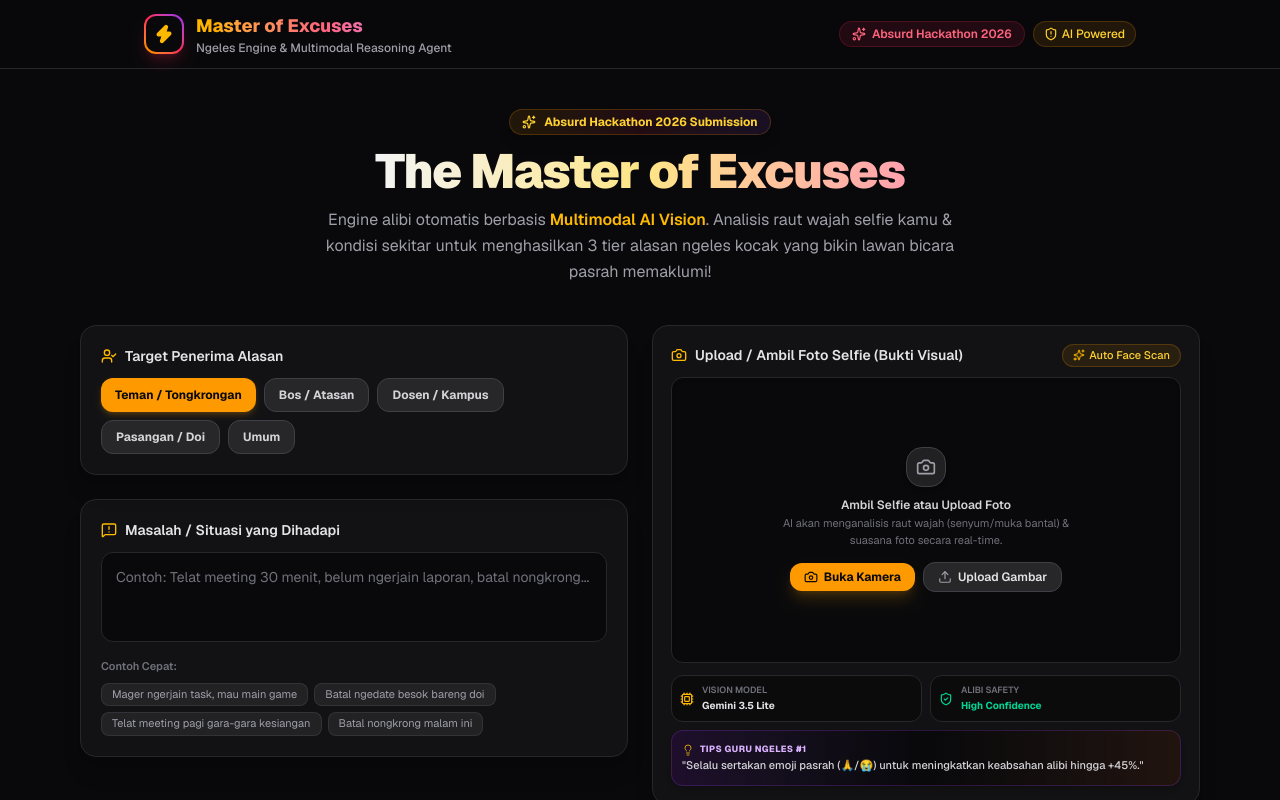
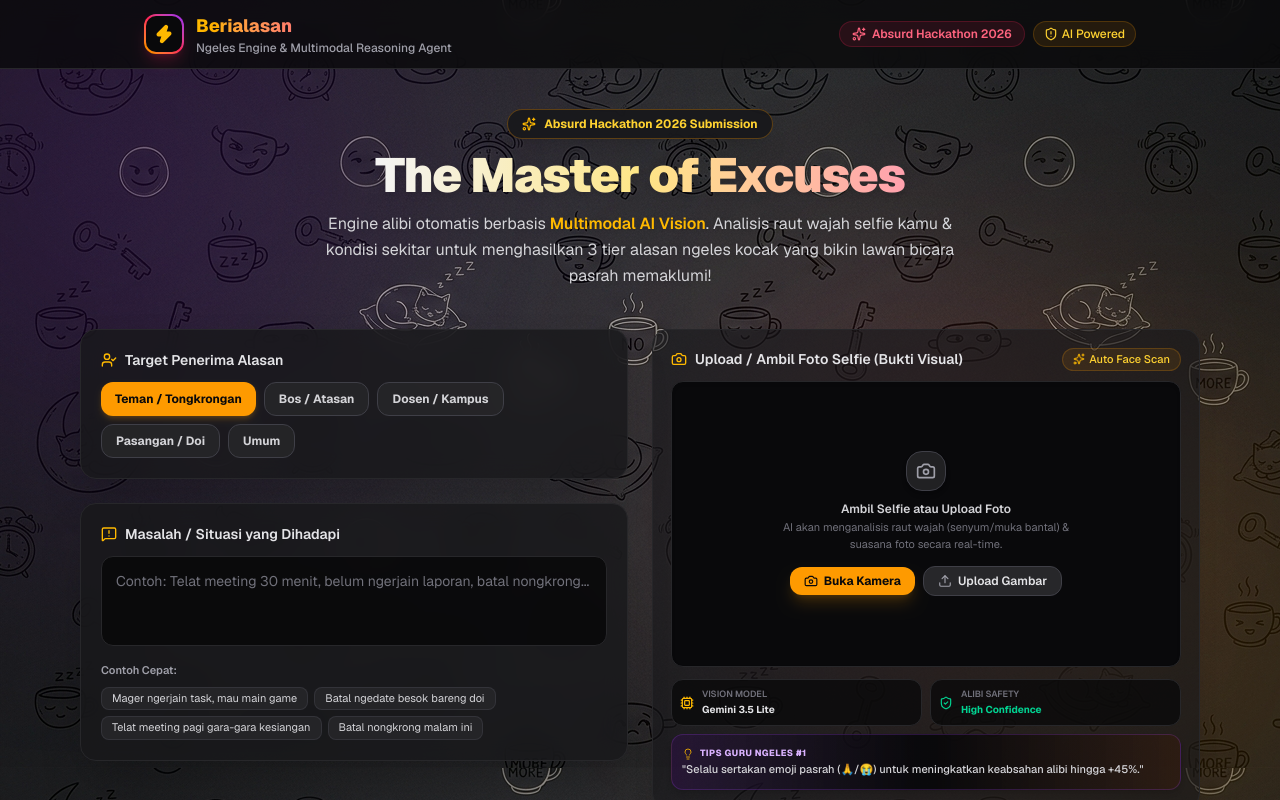
Before and after one commit to ZurielManurung/ngeles-engine, a Next.js app: page / in a window 1280 px wide. Shown: the top 800 px of the page. Built offline with nearby package versions, Linux system fonts and the light colour scheme.

Commit message:
Feat: Add funny doodle dark background pattern & ambient gradient lights

```diff
--- a/src/app/api/generate-excuse/route.ts
+++ b/src/app/api/generate-excuse/route.ts
@@ -49,7 +49,7 @@ export async function POST(req: Request) {
       'gemini-3.7-flash',
     ];
 
-    const prompt = `Role: The Master of Excuses (Ngeles Engine & Multimodal Reasoning Agent)
+    const prompt = `Role: Master of Excuses (Ngeles Engine & Multimodal Reasoning Agent) Berialasan App
 
 Tugas:
 Kamu adalah pakar alibi & "ngeles" paling jenius dan serbabisa di Indonesia. Tugasmu adalah menganalisis FOTO SELFIE USER secara AKURAT untuk membaca ekspresi wajah asli pengguna (apakah senyum, cengengesan, kaget, kuyu, pasrah, atau stres), lalu buatkan 3 tier alasan ngeles (alibi) yang SANGAT MASUK AKAL, KOCAK, dan RELEVAN dengan masalah yang diinput ("${user_problem}").
--- a/src/app/page.tsx
+++ b/src/app/page.tsx
@@ -90,19 +90,24 @@ export default function Home() {
   };
 
   return (
-    <div className="min-h-screen bg-zinc-950 text-zinc-100 font-sans flex flex-col selection:bg-amber-500 selection:text-zinc-950">
+    <div className="min-h-screen bg-zinc-950 text-zinc-100 font-sans flex flex-col selection:bg-amber-500 selection:text-zinc-950 bg-[url('/bg-pattern.jpg')] bg-repeat bg-fixed relative overflow-x-hidden">
+      {/* Ambient Blur Gradient Background Lights */}
+      <div className="fixed top-[-10%] left-[-10%] w-[500px] h-[500px] bg-purple-600/20 rounded-full blur-[150px] pointer-events-none" />
+      <div className="fixed bottom-[-10%] right-[-10%] w-[500px] h-[500px] bg-amber-500/20 rounded-full blur-[150px] pointer-events-none" />
+      <div className="fixed top-[40%] right-[15%] w-[350px] h-[350px] bg-rose-500/15 rounded-full blur-[130px] pointer-events-none" />
+
       <Navbar />
 
-      <main className="flex-1 max-w-6xl w-full mx-auto px-4 py-8 flex flex-col gap-8">
+      <main className="flex-1 max-w-6xl w-full mx-auto px-4 py-8 flex flex-col gap-8 relative z-10">
         {/* Hero Banner */}
         <section className="text-center flex flex-col items-center gap-3 py-2">
-          <div className="inline-flex items-center gap-2 px-3 py-1 rounded-full bg-gradient-to-r from-amber-500/10 via-rose-500/10 to-purple-500/10 border border-amber-500/20 text-amber-300 text-xs font-bold shadow-lg">
-            <Sparkles className="w-3.5 h-3.5" /> Absurd Hackathon 2026 Submission
+          <div className="inline-flex items-center gap-2 px-3.5 py-1.5 rounded-full bg-zinc-900/90 border border-amber-500/30 text-amber-300 text-xs font-bold shadow-xl backdrop-blur-md">
+            <Sparkles className="w-3.5 h-3.5 text-amber-400" /> Absurd Hackathon 2026 Submission
           </div>
-          <h2 className="text-3xl sm:text-5xl font-black tracking-tight bg-gradient-to-r from-zinc-100 via-amber-200 to-rose-300 bg-clip-text text-transparent">
+          <h2 className="text-3xl sm:text-5xl font-black tracking-tight bg-gradient-to-r from-zinc-100 via-amber-200 to-rose-300 bg-clip-text text-transparent drop-shadow-md">
             The Master of Excuses
           </h2>
-          <p className="text-sm sm:text-base text-zinc-400 max-w-2xl font-normal leading-relaxed">
+          <p className="text-sm sm:text-base text-zinc-300 max-w-2xl font-normal leading-relaxed drop-shadow">
             Engine alibi otomatis berbasis <span className="text-amber-400 font-semibold">Multimodal AI Vision</span>. Analisis raut wajah selfie kamu & kondisi sekitar untuk menghasilkan 3 tier alasan ngeles kocak yang bikin lawan bicara pasrah memaklumi!
           </p>
         </section>
@@ -114,7 +119,7 @@ export default function Home() {
               {/* Left Column: Target Recipient + Problem Input */}
               <div className="flex flex-col gap-6">
                 {/* Target Recipient Selector */}
-                <div className="bg-zinc-900/60 border border-zinc-800 rounded-2xl p-5 shadow-xl flex flex-col gap-3">
+                <div className="bg-zinc-900/80 border border-zinc-800 rounded-2xl p-5 shadow-2xl backdrop-blur-md flex flex-col gap-3">
                   <label className="text-sm font-semibold text-zinc-200 flex items-center gap-2">
                     <UserCheck className="w-4 h-4 text-amber-400" /> Target Penerima Alasan
                   </label>
@@ -127,7 +132,7 @@ export default function Home() {
                         className={`px-3.5 py-2 rounded-xl text-xs font-bold transition flex items-center gap-1.5 ${
                           recipient === r
                             ? 'bg-amber-500 text-zinc-950 shadow-md shadow-amber-500/20'
-                            : 'bg-zinc-800 hover:bg-zinc-700 text-zinc-300 border border-zinc-700'
+                            : 'bg-zinc-800/80 hover:bg-zinc-700 text-zinc-300 border border-zinc-700'
                         }`}
                       >
                         {r}
@@ -137,7 +142,7 @@ export default function Home() {
                 </div>
 
                 {/* Problem Input */}
-                <div className="bg-zinc-900/60 border border-zinc-800 rounded-2xl p-5 shadow-xl flex flex-col gap-3">
+                <div className="bg-zinc-900/80 border border-zinc-800 rounded-2xl p-5 shadow-2xl backdrop-blur-md flex flex-col gap-3">
                   <label className="text-sm font-semibold text-zinc-200 flex items-center gap-2">
                     <MessageSquareWarning className="w-4 h-4 text-amber-400" /> Masalah / Situasi yang Dihadapi
                   </label>
@@ -146,18 +151,18 @@ export default function Home() {
                     onChange={(e) => setProblem(e.target.value)}
                     placeholder="Contoh: Telat meeting 30 menit, belum ngerjain laporan, batal nongkrong..."
                     rows={3}
-                    className="w-full bg-zinc-950 border border-zinc-800 rounded-xl p-3.5 text-sm text-zinc-100 placeholder-zinc-500 focus:outline-none focus:border-amber-500/50 focus:ring-1 focus:ring-amber-500/50 transition resize-none"
+                    className="w-full bg-zinc-950/90 border border-zinc-800 rounded-xl p-3.5 text-sm text-zinc-100 placeholder-zinc-500 focus:outline-none focus:border-amber-500/50 focus:ring-1 focus:ring-amber-500/50 transition resize-none"
                   />
 
                   {/* Preset Chips */}
                   <div className="flex flex-wrap gap-1.5 items-center mt-1">
-                    <span className="text-[11px] font-semibold text-zinc-500 w-full mb-0.5">Contoh Cepat:</span>
+                    <span className="text-[11px] font-semibold text-zinc-400 w-full mb-0.5">Contoh Cepat:</span>
                     {presets.map((preset) => (
                       <button
                         key={preset}
                         type="button"
                         onClick={() => setProblem(preset)}
-                        className="text-[11px] px-2.5 py-1 rounded-lg bg-zinc-800/80 hover:bg-zinc-700 text-zinc-400 hover:text-zinc-200 border border-zinc-700/60 transition text-left leading-tight"
+                        className="text-[11px] px-2.5 py-1 rounded-lg bg-zinc-800/90 hover:bg-zinc-700 text-zinc-300 hover:text-zinc-100 border border-zinc-700/60 transition text-left leading-tight"
                       >
                         {preset}
                       </button>
@@ -194,7 +199,7 @@ export default function Home() {
               <button
                 type="submit"
                 disabled={loading || quotaSeconds !== null}
-                className="w-full py-4 rounded-2xl bg-gradient-to-r from-amber-500 via-rose-500 to-purple-600 hover:from-amber-400 hover:via-rose-400 hover:to-purple-500 text-zinc-950 font-black text-base tracking-wide shadow-xl shadow-rose-500/20 transition-all hover:scale-[1.005] active:scale-[0.995] disabled:opacity-50 disabled:pointer-events-none flex items-center justify-center gap-2"
+                className="w-full py-4 rounded-2xl bg-gradient-to-r from-amber-500 via-rose-500 to-purple-600 hover:from-amber-400 hover:via-rose-400 hover:to-purple-500 text-zinc-950 font-black text-base tracking-wide shadow-2xl shadow-rose-500/30 transition-all hover:scale-[1.005] active:scale-[0.995] disabled:opacity-50 disabled:pointer-events-none flex items-center justify-center gap-2"
               >
                 {loading ? (
                   <>
@@ -254,7 +259,7 @@ export default function Home() {
       </main>
 
       {/* Footer */}
-      <footer className="border-t border-zinc-900 py-6 text-center text-xs text-zinc-600">
+      <footer className="border-t border-zinc-900 py-6 text-center text-xs text-zinc-600 relative z-10 backdrop-blur-md bg-zinc-950/80">
         <p>Built for Absurd Hackathon 2026 • Powered by Next.js & Google Gemini Vision AI</p>
       </footer>
     </div>
--- a/src/components/Navbar.tsx
+++ b/src/components/Navbar.tsx
@@ -15,7 +15,7 @@ export default function Navbar() {
           </div>
           <div>
             <h1 className="font-extrabold text-lg bg-gradient-to-r from-amber-400 via-rose-400 to-purple-400 bg-clip-text text-transparent">
-              Master of Excuses
+              Berialasan
             </h1>
             <p className="text-xs text-zinc-400 font-medium flex items-center gap-1">
               <span>Ngeles Engine & Multimodal Reasoning Agent</span>
```
Also changed, not shown: public/bg-pattern.jpg (added).
